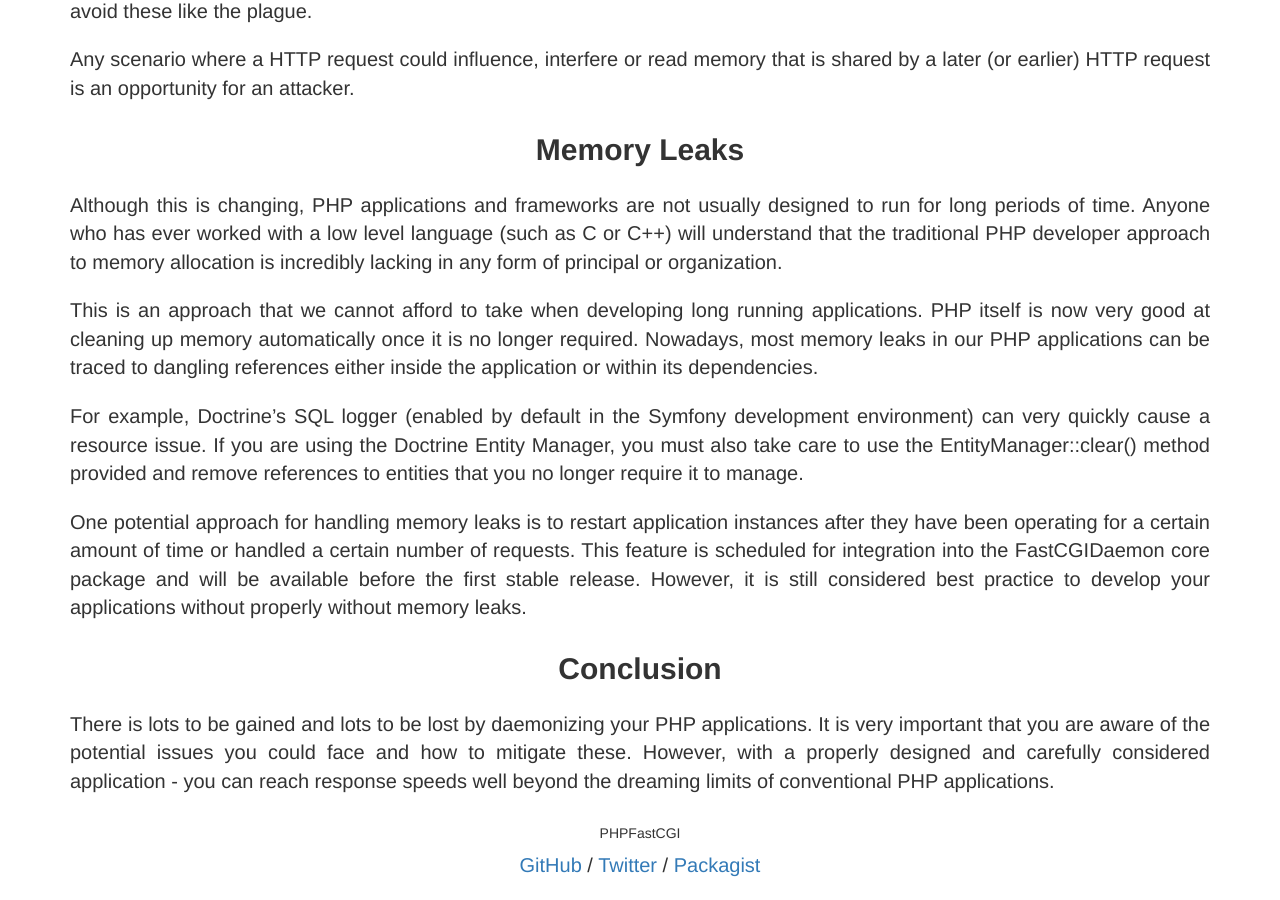
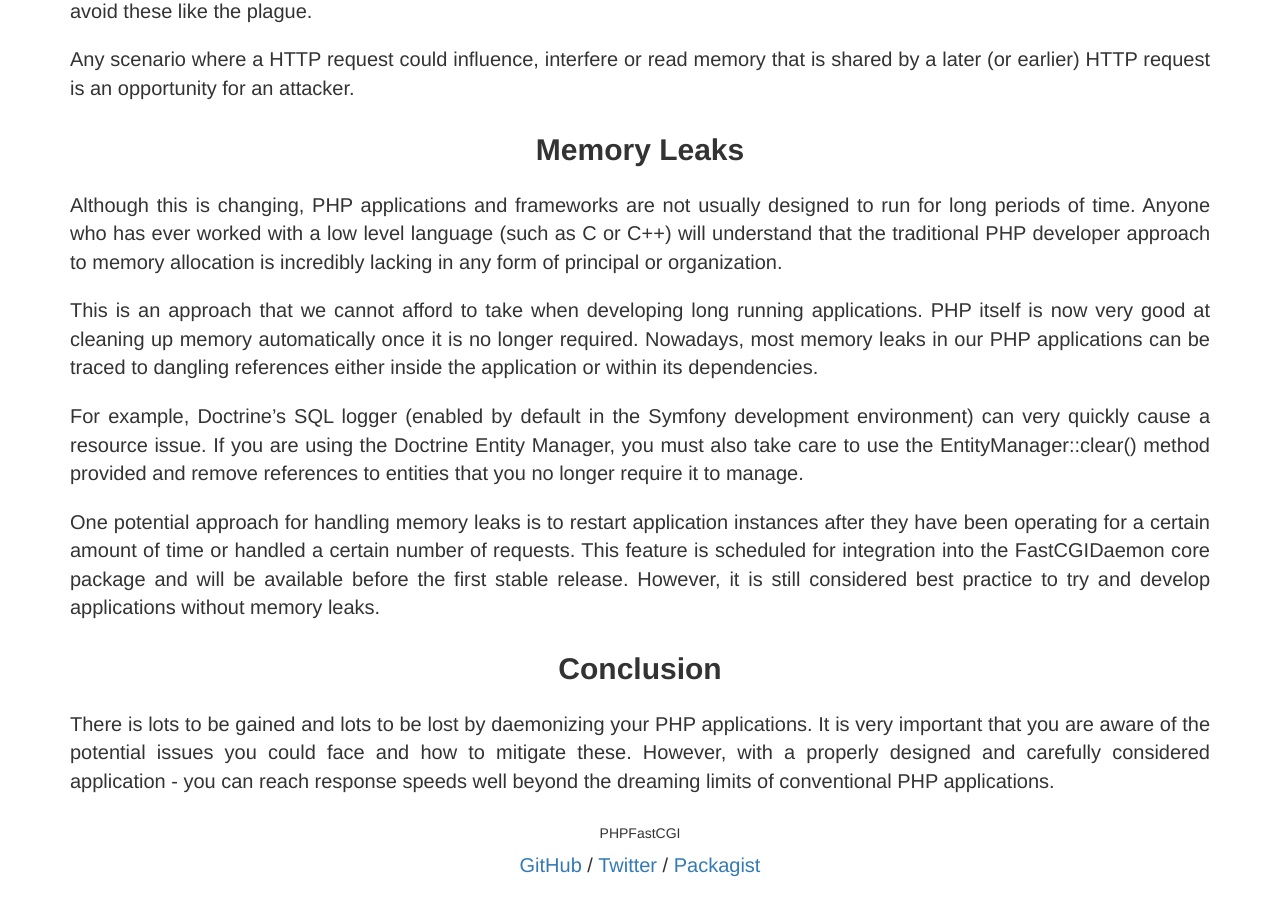
Before and after one commit to PHPFastCGI/phpfastcgi.github.io, a Jekyll site: the page built from _posts/2015-08-21-should-I-use-phpfastcgi.markdown, in a window 1280 px wide and 900 px high, scrolled down 1542 px. Built offline with Jekyll 4.4.1, drawn with Linux system fonts in a browser that asks for light colours; comment, search, counter and statistics services are not loaded.

Commit message:
Fixed line that didn't make sense

```diff
--- a/_posts/2015-08-21-should-I-use-phpfastcgi.markdown
+++ b/_posts/2015-08-21-should-I-use-phpfastcgi.markdown
@@ -49,7 +49,7 @@ This is an approach that we cannot afford to take when developing long running a
 
 For example, Doctrine's SQL logger (enabled by default in the Symfony development environment) can very quickly cause a resource issue. If you are using the Doctrine Entity Manager, you must also take care to use the EntityManager::clear() method provided and remove references to entities that you no longer require it to manage.
 
-One potential approach for handling memory leaks is to restart application instances after they have been operating for a certain amount of time or handled a certain number of requests. This feature is scheduled for integration into the FastCGIDaemon core package and will be available before the first stable release. However, it is still considered best practice to develop your applications without properly without memory leaks.
+One potential approach for handling memory leaks is to restart application instances after they have been operating for a certain amount of time or handled a certain number of requests. This feature is scheduled for integration into the FastCGIDaemon core package and will be available before the first stable release. However, it is still considered best practice to try and develop applications without memory leaks.
 
 ## Conclusion
 
```
